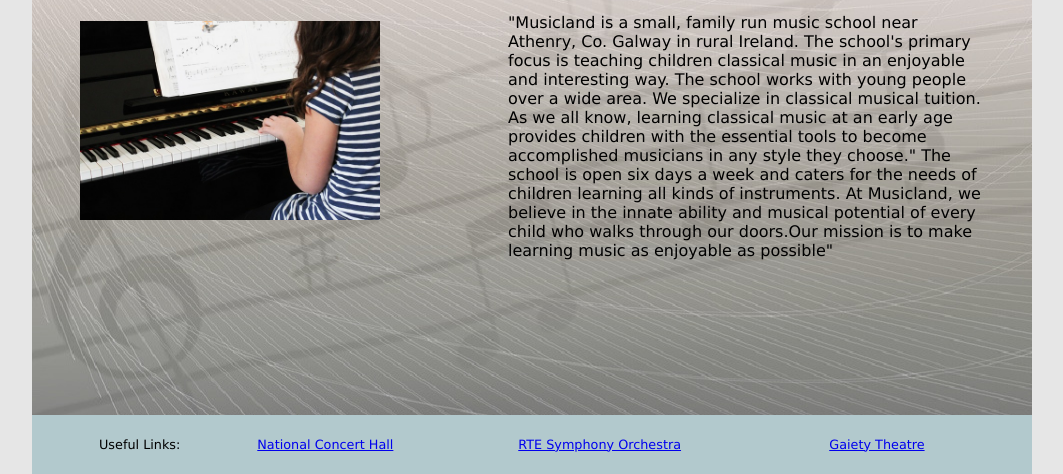
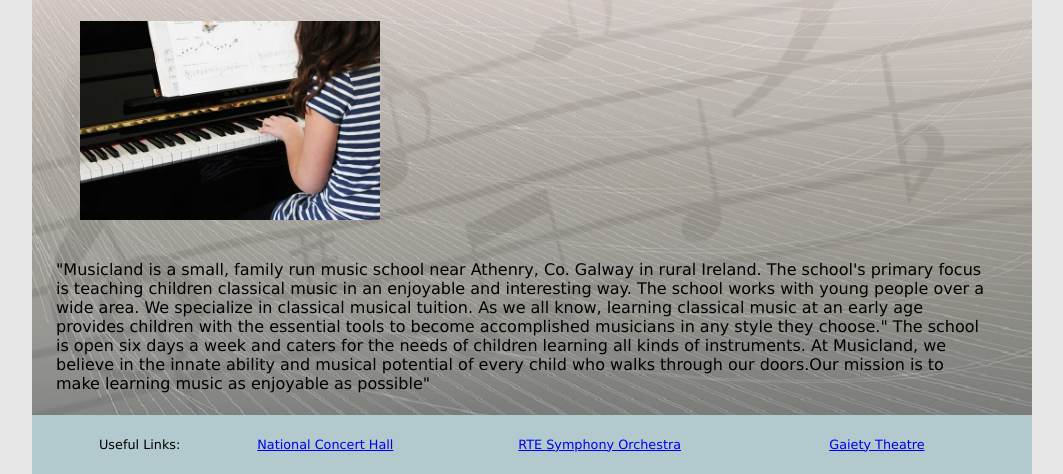
Before and after one commit to exercept/exercept.github.io, a plain HTML site: page index.html in a window 1280 px wide. Shown: the part 443-917 px from the top of the page, without its empty margins (108-1171 px from the left). Drawn offline with Linux system fonts and the light colour scheme.

Commit message:
Update style.css

```diff
--- a/style.css
+++ b/style.css
@@ -224,8 +224,7 @@ img.header_image {
 .HomePageIntroPara {
 	padding: 0;
 	padding-right: 1.5em;
-	min-width:300px;
-	width: 50%;
+	min-width:150px;
 	float: right;
 }
 /* end home page intro paragraph */
```
